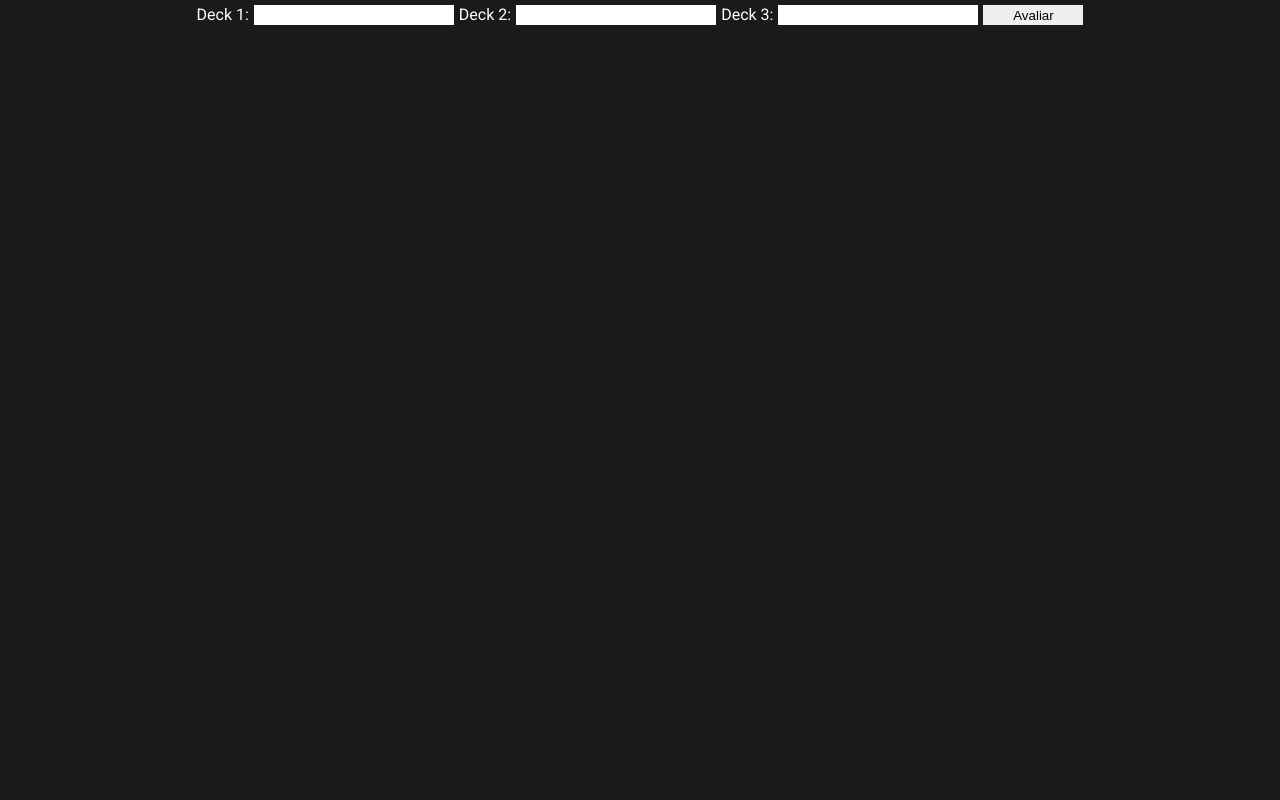
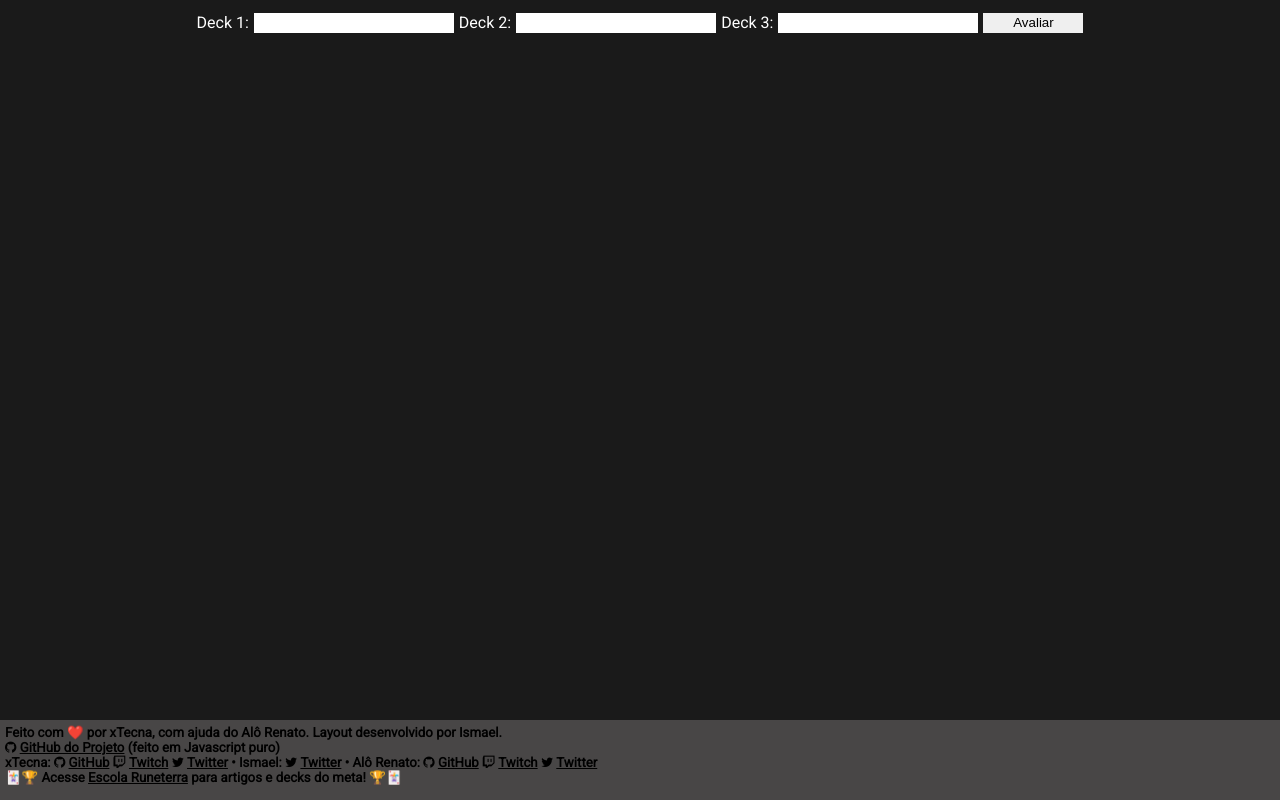
Before and after one commit to xTecna/lor-deck-checker, a plain HTML site: page index.html in a window 1280 px wide. Drawn offline with Linux system fonts and the light colour scheme.

Commit message:
Adicionado um footer com créditos aos meus colegas maravilhosos!!

```diff
--- a/index.html
+++ b/index.html
@@ -9,16 +9,24 @@
 		<link rel='stylesheet' href='style.css'/>
 	</head>
 	<body>
-		<div id="content">
+		<div id="site">
 			<div id="formulario">
 				<label for="deck1">Deck 1:</label><input type="text" name="deck1"></input>
 				<label for="deck2">Deck 2:</label><input type="text" name="deck2"></input>
 				<label for="deck3">Deck 3:</label><input type="text" name="deck3"></input>
 				<button id="check_decks" onClick="checkDecks();">Avaliar</button>
 			</div>
-			<div id="veredito">
+			<div id="conteudo">
+				<div id="veredito">
+				</div>
+				<div id="decks">
+				</div>
 			</div>
-			<div id="decks">
+			<div id="footer">
+				<h5>Feito com ❤️ por xTecna, com ajuda do Alô Renato. Layout desenvolvido por Ismael.</h5>
+				<h5><i class="fa fa-github" aria-hidden="true"></i> <a href="https://github.com/xTecna/lor-deck-checker">GitHub do Projeto</a> (feito em Javascript puro)</h5>
+				<h5>xTecna: <i class="fa fa-github" aria-hidden="true"></i> <a href="https://github.com/xTecna">GitHub</a> <i class="fa fa-twitch" aria-hidden="true"></i> <a href="https://www.twitch.tv/xtecna">Twitch</a> <i class="fa fa-twitter" aria-hidden="true"></i> <a href="https://twitter.com/WNXTecna">Twitter</a> • Ismael: <i class="fa fa-twitter" aria-hidden="true"></i> <a href="https://www.twitter.com/exanimum">Twitter</a> • Alô Renato: <i class="fa fa-github" aria-hidden="true"></i> <a href="https://github.com/renatocesarramos">GitHub</a> <i class="fa fa-twitch" aria-hidden="true"></i> <a href="https://twitch.tv/alorenato">Twitch</a> <i class="fa fa-twitter" aria-hidden="true"></i> <a href="https://twitter.com/_RenatoRamos">Twitter</a></h5>
+				<h5>🃏🏆 Acesse <a href="https://escolaruneterra.com.br/">Escola Runeterra</a> para artigos e decks do meta! 🏆🃏</h5>
 			</div>
 		</div>
 		<script src="deckCodeDecoder.js"></script>
--- a/script.js
+++ b/script.js
@@ -172,12 +172,19 @@ function checkDecks(){
 	if (!ok){
 		veredito.classList.add('erro');
 		veredito.insertAdjacentHTML('beforeend', '<h1 class="error">Um dos códigos passados é inválido.</h1>');
+		document.querySelector('#footer').style.position = 'absolute';
 		return;
 	}
+
+	document.querySelector('#footer').style.position = '';
 
 	codes.forEach((code) => {
 		viewDeck(code);
 	});
+	document.querySelector('#conteudo').style.marginBottom = '80px';
 
 	viewVeredito(codes);
 }
+
+document.querySelector('#footer').style.position = 'absolute';
+document.querySelector('#footer').style.bottom = 0;
--- a/style.css
+++ b/style.css
@@ -10,31 +10,27 @@ body
 {
 	width: 100%;
 	height: 100%;
+
+	background-color: #1A1A1A;
+}
+
+#site
+{
+	width: 100%;
+	height: 100%;
+
 	color: #484646;
-	background-color: #1A1A1A;
 	font-family: 'Roboto', sans-serif;
 
 	display: flex;
 	flex-direction: column;
-	align-items: center;
-}
-
-#content
-{
-	width: 100%;
-
-	display: flex;
-	flex-direction: column;
-	justify-content: flex-start;
-	align-items: center;
 }
 
 #formulario
 {
 	width: 100%;
-	height: 50px;
 
-	padding: 5px;
+	padding: 1%;
 	color: #ffffff;
 
 	display: flex;
@@ -56,10 +52,14 @@ button
 	height: 20px;
 }
 
+#conteudo
+{
+	width: 100%;
+}
+
 #veredito
 {
 	width: 100%;
-	height: 50px;
 
 	display: flex;
 	flex-direction: row;
@@ -249,3 +249,22 @@ button
 	justify-content: center;
 	align-items: center;
 }
+
+#footer
+{
+	width: 100%;
+	height: 80px;
+
+	color: #000000;
+	background-color: #484646;
+
+	padding: 5px;
+
+	position: fixed;
+	bottom: 0;
+}
+
+#footer a
+{
+	color: #000000;
+}
```
